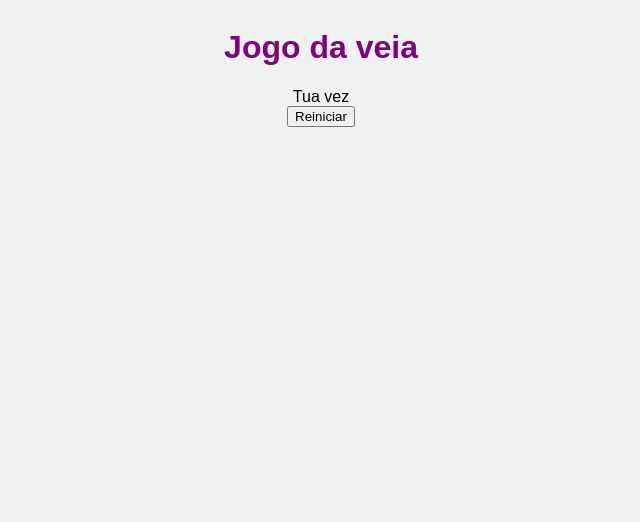
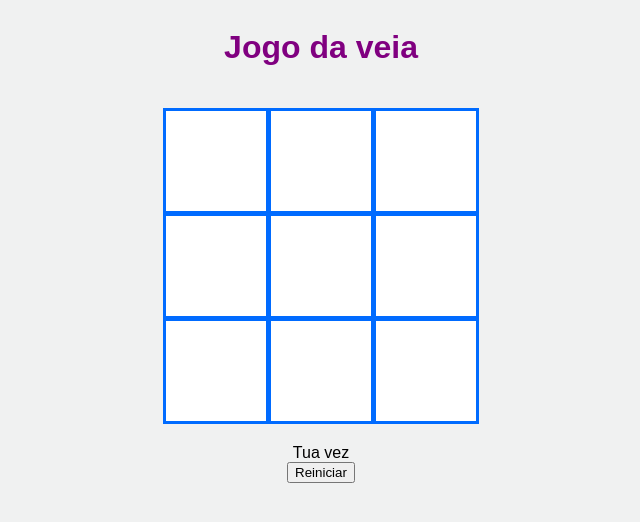
Before and after one commit to ruansant777/Jogo-da-velha, a plain HTML site: page index.html in a window 1280 px wide. Shown: the whole page, without its empty margins (319-959 px from the left). Drawn offline with Linux system fonts and the light colour scheme.

Commit message:
Update index.html

```diff
--- a/index.html
+++ b/index.html
@@ -9,6 +9,7 @@
 <body>
     <h1>Jogo da veia</h1>
 
+    <div class="game-container">
     <div class="cell" data-index="0"></div>
     <div class="cell" data-index="1"></div>
     <div class="cell" data-index="2"></div>
```
